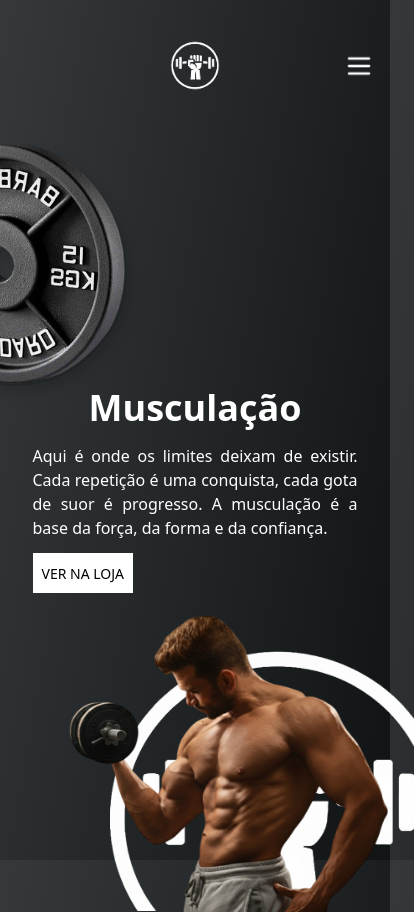
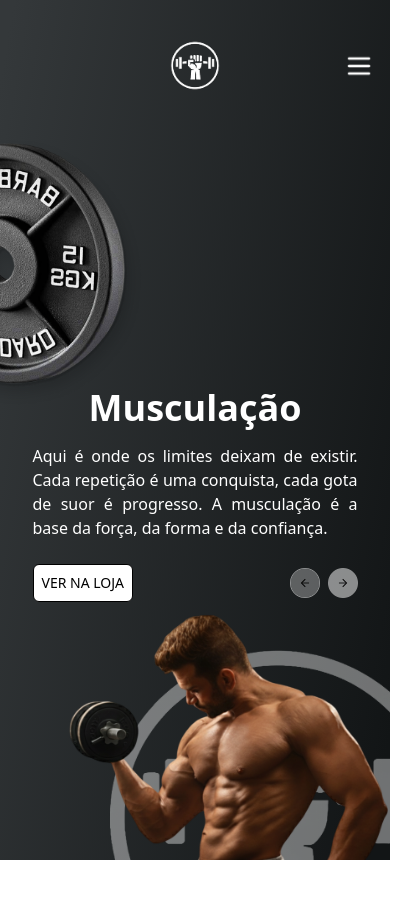
Before and after one commit to Flavianna-Saldanha/power-gym, a Next.js app: page / in a window 390 px wide. Shown: the whole page, 414 px wide, since content can reach past the window. After the commit the page ends 860 px from the top, so only its background shows below. Built offline with nearby package versions, Linux system fonts and the light colour scheme.

Commit message:
ajustando `Menu` no mobile

```diff
--- a/src/components/Header.tsx
+++ b/src/components/Header.tsx
@@ -2,46 +2,62 @@ import Image from "next/image";
 
 export const Header = () => {
   return (
-    <>
-      <div className="h-[calc(100vh-105px)] flex flex-col">
-        <div>
+    <div className="h-[calc(100vh-105px)] flex flex-col lg:flex-row lg:items-center lg:justify-between lg:px-20 overflow-hidden">
+      {/* IMAGEM 01 (Topo no Mobile / Esquerda no Desktop) */}
+      <div className="lg:flex-1">
         <Image
           src="/assets/01.png"
           alt="Logo do site"
           width={150}
           height={70}
+          className="lg:w-72 lg:absolute lg:left-0 lg:top-40"
         />
       </div>
-        <div className="w-10/12 mx-auto relative bottom-6">
+
+      {/* TEXTO CENTRAL (Meio no Mobile / Centro no Desktop) */}
+      <div className="w-10/12 mx-auto relative bottom-6 lg:bottom-0 lg:w-[420px]">
         <div className="text-4xl text-center font-bold mb-4">Musculação</div>
         <p className="text-justify">
           Aqui é onde os limites deixam de existir. Cada repetição é uma
           conquista, cada gota de suor é progresso. A musculação é a base da
           força, da forma e da confiança.
         </p>
-          <a href="" className="border p-2 bg-white">
-            <button className="text-black uppercase mt-6 text-sm">
+        <div className="flex items-center justify-between mt-6">
+          <button className="border p-2 bg-white text-black uppercase text-sm rounded-md lg:p-3">
             Ver na loja
           </button>
-          </a>
+
+          <div className="flex gap-2 lg:mr-0">
+            <Image src="/assets/arrow-left.png" width={30} height={30} alt="" />
+            <Image
+              src="/assets/arrow-right.png"
+              width={30}
+              height={30}
+              alt=""
+            />
           </div>
-        <div className="relative">
+        </div>
+      </div>
+
+      {/* IMAGENS SOBREPOSTAS (Base no Mobile / Direita no Desktop) */}
+      <div className="relative flex justify-center items-center lg:flex-1 lg:h-full">
+        <div className="relative w-full h-full ">
           <Image
             src="/assets/02.png"
             alt="Logo do site"
             width={386}
             height={70}
-            className="absolute top-[3px] left-7"
+            className="absolute -top-[15px] left-7 lg:left-20 lg:top-[400px] lg:-translate-y-1/2 z-10 lg:w-[620px]"
           />
           <Image
             src="/assets/09.png"
             alt="Logo do site"
             width={386}
             height={70}
-            className="absolute top-0.5 left-7 -z-10"
+            className="absolute -top-4 left-7 -z-10 lg:left-0 lg:top-1/2 lg:-translate-y-1/2 opacity-40"
           />
         </div>
       </div>
-    </>
+    </div>
   );
 };
```
Lines whose indentation alone changed are shown as unchanged.
